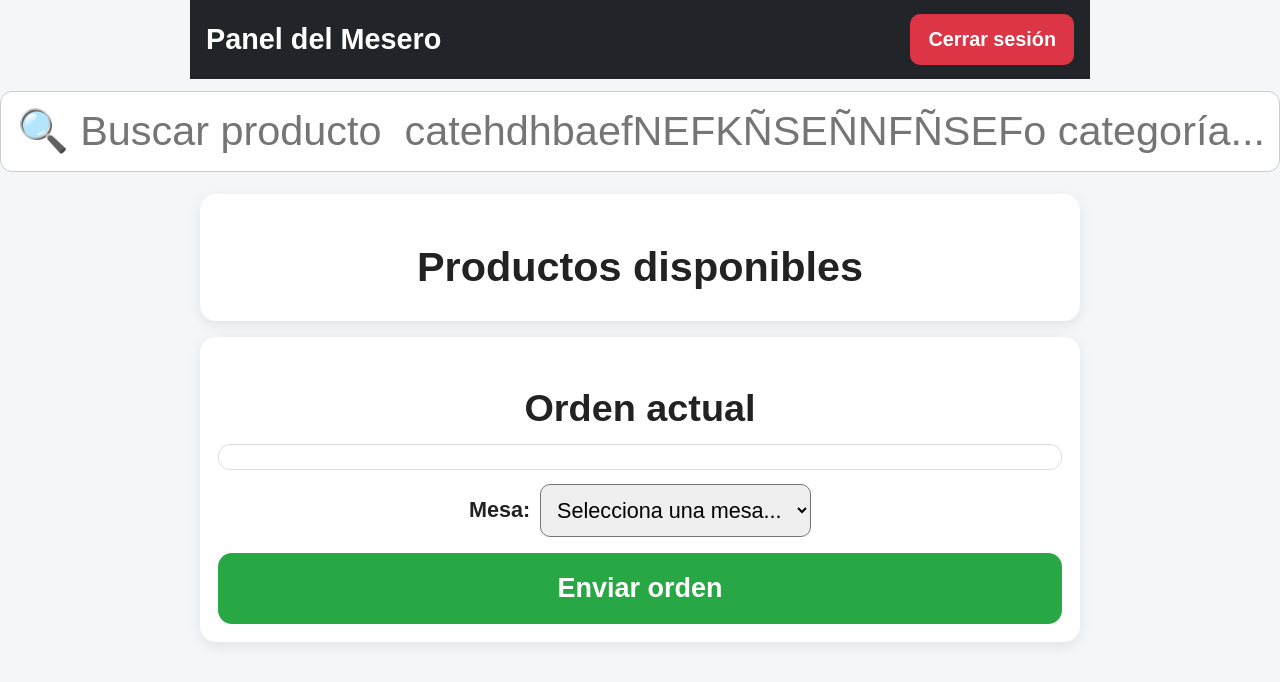
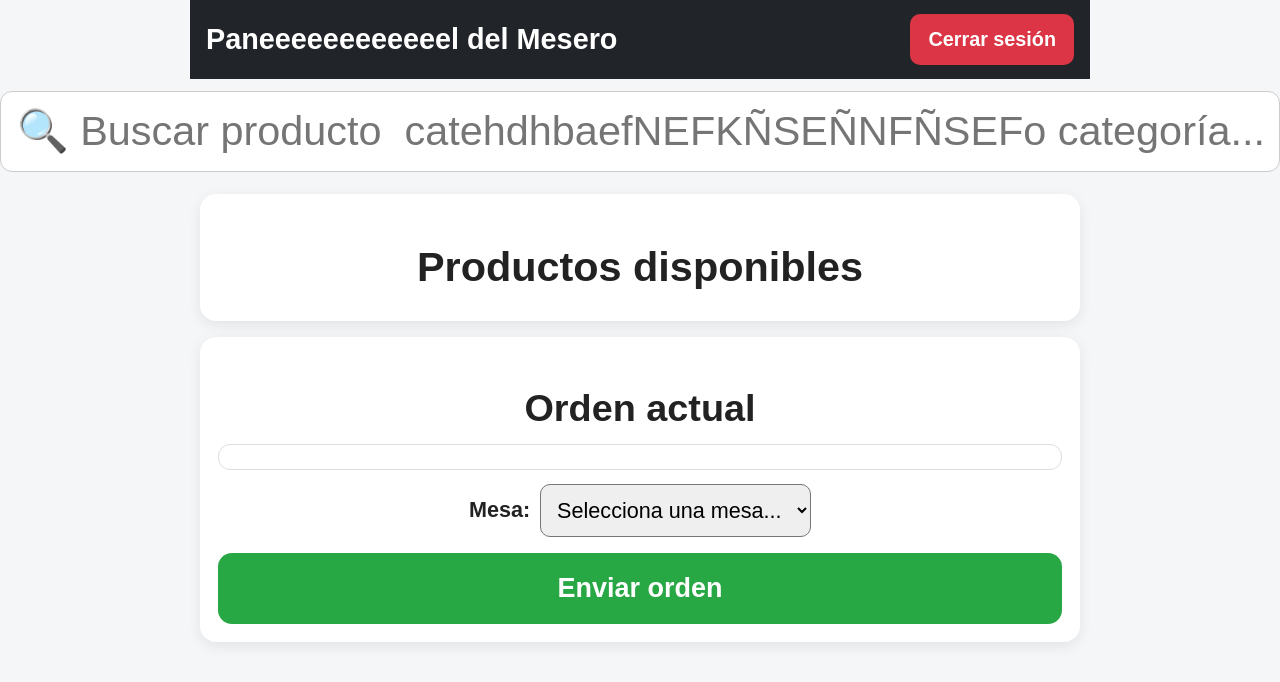
Before and after one commit to SorathDem/GRANBarBQD, a website with bundled scripts: page frontend/mesero.html in a window 1280 px wide. Built offline with nearby package versions, Linux system fonts and the light colour scheme; no server answers.

Commit message:
prueb-push

```diff
--- a/frontend/mesero.html
+++ b/frontend/mesero.html
@@ -7,7 +7,7 @@
 </head>
 <body>
   <header>
-    <h1>Panel del Mesero</h1>
+    <h1>Paneeeeeeeeeeeel del Mesero</h1>
     <button id="logoutBtn" class="btn-logout">Cerrar sesión</button>
   </header>
 
```
